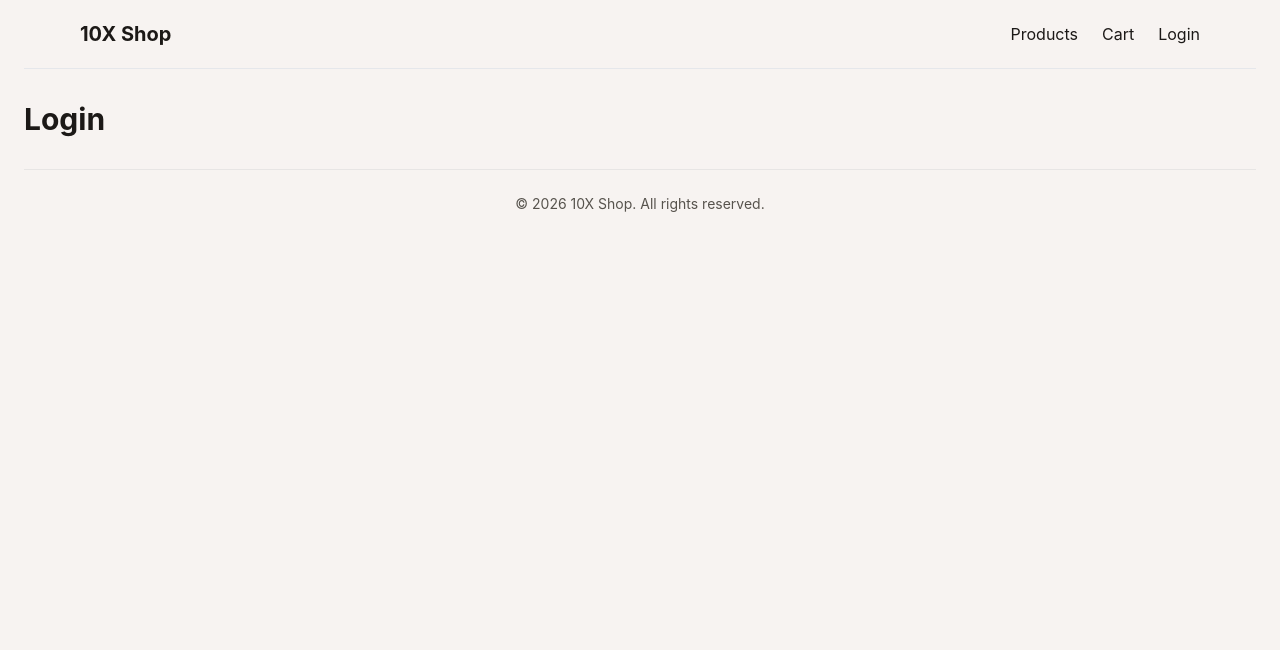
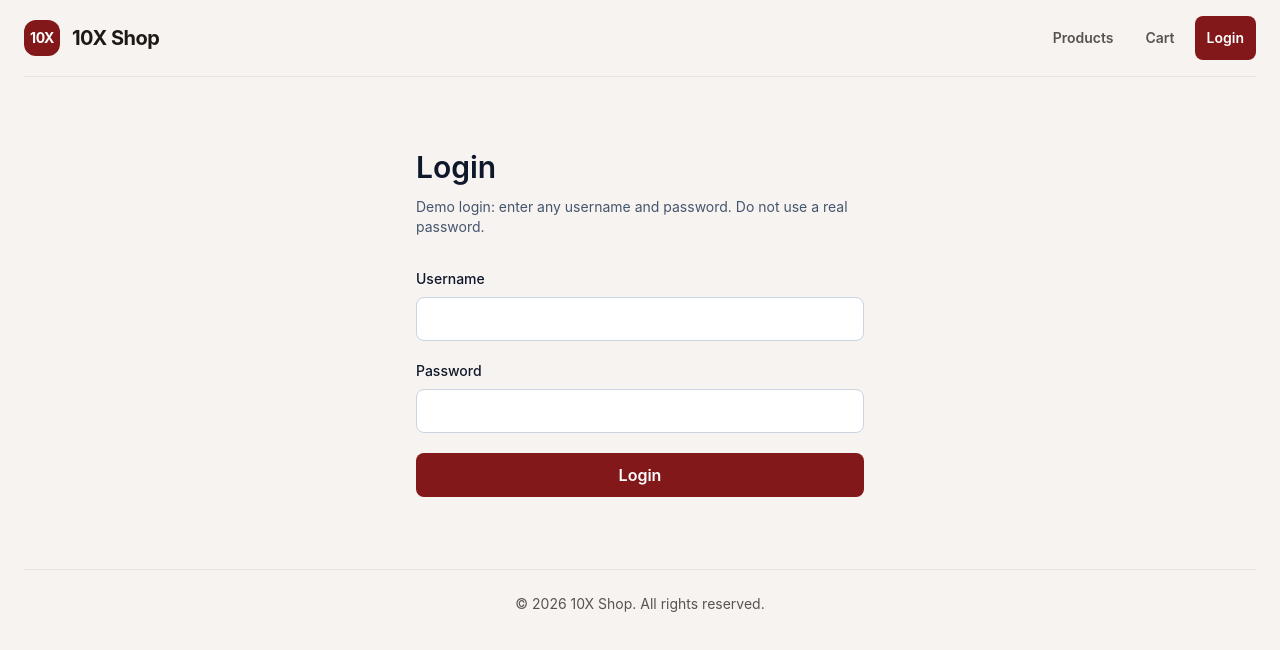
Before and after one commit to maribostashvili-93/10x-Shop_Mariami_Bostashvili, a React (Vite) app: page /login in a window 1280 px wide. Shown: the top 650 px of the page. Built offline with nearby package versions, Linux system fonts and the light colour scheme.

Commit message:
feat: add demo authentication and shared cart state

```diff
--- a/src/components/layout/Header.tsx
+++ b/src/components/layout/Header.tsx
@@ -1,19 +1,43 @@
-import { Link } from "react-router";
+import { NavLink } from "react-router";
+import { useAuth } from "../../hooks/useAuth";
+
+const links = [
+  { to: "/", label: "Products", end: true },
+  { to: "/cart", label: "Cart", end: false },
+];
 
 function Header() {
+  const { user, logout } = useAuth();
+
   return (
-    <header className="border-b border-gray-200">
-      <div className="mx-auto flex max-w-6xl items-center justify-between px-4 py-5">
-        <Link to="/" className="text-xl font-bold">
-          10X Shop
-        </Link>
-
-        <nav className="flex gap-6" aria-label="Main navigation">
-          <Link to="/">Products</Link>
-          <Link to="/cart">Cart</Link>
-          <Link to="/login">Login</Link>
-        </nav>
-      </div>
+    <header className="flex flex-wrap items-center justify-between gap-x-6 gap-y-2 border-b border-stone-200 py-4">
+      <NavLink to="/" className="flex min-h-11 items-center gap-3 text-xl font-bold tracking-tight text-stone-900 focus-visible:outline-2 focus-visible:outline-red-900">
+        <span aria-hidden="true" className="flex size-9 items-center justify-center rounded-xl bg-red-900 text-sm text-white">10X</span>
+        10X Shop
+      </NavLink>
+      <nav aria-label="Main navigation" className="flex flex-wrap gap-1 sm:gap-2">
+        {links.map(({ to, label, end }) => (
+          <NavLink key={to} to={to} end={end} className={({ isActive }) => `flex min-h-11 items-center rounded-lg px-3 text-sm font-semibold transition-colors focus-visible:outline-2 focus-visible:outline-offset-2 focus-visible:outline-red-900 ${isActive ? "bg-red-900 text-white" : "text-stone-600 hover:bg-red-50 hover:text-red-900"}`}>
+            {label}
+          </NavLink>
+        ))}
+        {user ? (
+          <button
+            type="button"
+            onClick={logout}
+            className="min-h-11 rounded-lg px-3 text-sm font-semibold text-red-900 transition-colors hover:bg-red-50 focus-visible:outline-2 focus-visible:outline-offset-2 focus-visible:outline-red-900"
+          >
+            Logout
+          </button>
+        ) : (
+          <NavLink
+            to="/login"
+            className={({ isActive }) => `flex min-h-11 items-center rounded-lg px-3 text-sm font-semibold transition-colors focus-visible:outline-2 focus-visible:outline-offset-2 focus-visible:outline-red-900 ${isActive ? "bg-red-900 text-white" : "text-stone-600 hover:bg-red-50 hover:text-red-900"}`}
+          >
+            Login
+          </NavLink>
+        )}
+      </nav>
     </header>
   );
 }
--- a/src/context/AuthContext.tsx
+++ b/src/context/AuthContext.tsx
@@ -0,0 +1,23 @@
+import { useState, type ReactNode } from "react";
+import type { User } from "../types/user";
+import { AuthContext } from "./auth-context";
+
+export function AuthProvider({ children }: { children: ReactNode }) {
+  const [user, setUser] = useState<User | null>(null);
+
+  function login(username: string) {
+    const trimmedUsername = username.trim();
+    if (!trimmedUsername) return;
+    setUser({ username: trimmedUsername });
+  }
+
+  function logout() {
+    setUser(null);
+  }
+
+  return (
+    <AuthContext.Provider value={{ user, login, logout }}>
+      {children}
+    </AuthContext.Provider>
+  );
+}
--- /dev/null
+++ b/src/context/CartProvider.tsx
@@ -0,0 +1,50 @@
+import { useState, type ReactNode } from "react";
+import type { Product } from "../types/product";
+import type { CartItem } from "../types/cart";
+import { CartContext } from "./cart-context";
+
+export function CartProvider({ children }: { children: ReactNode }) {
+  const [items, setItems] = useState<CartItem[]>([]);
+
+  function addToCart(product: Product, quantity: number) {
+    if (!Number.isInteger(quantity) || quantity < 1 || product.stock < 1) return;
+
+    setItems((currentItems) => {
+      const existingItem = currentItems.find((item) => item.product.id === product.id);
+
+      if (existingItem) {
+        return currentItems.map((item) =>
+          item.product.id === product.id
+            ? { ...item, quantity: Math.min(item.quantity + quantity, item.product.stock) }
+            : item
+        );
+      }
+
+      return [...currentItems, { product, quantity: Math.min(quantity, product.stock) }];
+    });
+  }
+
+  function removeFromCart(id: number) {
+    setItems((currentItems) => currentItems.filter((item) => item.product.id !== id));
+  }
+
+  function setQuantity(id: number, quantity: number) {
+    if (!Number.isInteger(quantity) || quantity < 1) return;
+
+    setItems((currentItems) => currentItems.map((item) =>
+      item.product.id === id
+        ? { ...item, quantity: Math.min(quantity, item.product.stock) }
+        : item
+    ));
+  }
+
+  function clearCart() {
+    setItems([]);
+  }
+
+  return (
+    <CartContext.Provider value={{ items, addToCart, removeFromCart, setQuantity, clearCart }}>
+      {children}
+    </CartContext.Provider>
+  );
+}
--- /dev/null
+++ b/src/context/auth-context.ts
@@ -0,0 +1,10 @@
+import { createContext } from "react";
+import type { User } from "../types/user";
+
+type AuthContextValue = {
+  user: User | null;
+  login: (username: string) => void;
+  logout: () => void;
+};
+
+export const AuthContext = createContext<AuthContextValue | undefined>(undefined);
--- /dev/null
+++ b/src/context/cart-context.ts
@@ -0,0 +1,15 @@
+import { createContext } from "react";
+import type { Product } from "../types/product";
+import type { CartItem } from "../types/cart";
+
+type CartContextValue = {
+  items: CartItem[];
+  addToCart: (product: Product, quantity: number) => void;
+  removeFromCart: (id: number) => void;
+  setQuantity: (id: number, quantity: number) => void;
+  clearCart: () => void;
+};
+
+export const CartContext = createContext<CartContextValue | undefined>(
+  undefined,
+);
--- a/src/hooks/useAuth.ts
+++ b/src/hooks/useAuth.ts
@@ -0,0 +1,10 @@
+import { useContext } from "react";
+import { AuthContext } from "../context/auth-context";
+
+export function useAuth() {
+  const context = useContext(AuthContext);
+  if (context === undefined) {
+    throw new Error("useAuth must be used within AuthProvider");
+  }
+  return context;
+}
--- a/src/hooks/useCart.ts
+++ b/src/hooks/useCart.ts
@@ -0,0 +1,12 @@
+import { useContext } from "react";
+import { CartContext } from "../context/cart-context";
+
+export function useCart() {
+  const context = useContext(CartContext);
+
+  if (context === undefined) {
+    throw new Error("useCart must be used within CartProvider");
+  }
+
+  return context;
+}
--- a/src/main.tsx
+++ b/src/main.tsx
@@ -3,11 +3,17 @@ import { createRoot } from 'react-dom/client'
 import { BrowserRouter } from 'react-router'
 import './index.css'
 import App from './App.tsx'
+import { AuthProvider } from './context/AuthContext'
+import { CartProvider } from './context/CartProvider'
 
 createRoot(document.getElementById('root')!).render(
   <StrictMode>
     <BrowserRouter>
-     <App />
+      <AuthProvider>
+        <CartProvider>
+          <App />
+        </CartProvider>
+      </AuthProvider>
      </BrowserRouter>
 
   </StrictMode>,
--- a/src/pages/LoginPage.tsx
+++ b/src/pages/LoginPage.tsx
@@ -1,5 +1,97 @@
+import { useState, type FormEvent } from "react";
+import { useLocation, useNavigate } from "react-router";
+import { useAuth } from "../hooks/useAuth";
+
 function LoginPage() {
-  return <h1 className="text-3xl font-bold">Login</h1>
+  const [username, setUsername] = useState("");
+  const [password, setPassword] = useState("");
+  const [error, setError] = useState("");
+
+  const { login } = useAuth();
+  const navigate = useNavigate();
+  const location = useLocation();
+
+  function handleSubmit(event: FormEvent<HTMLFormElement>) {
+    event.preventDefault();
+
+    if (!username.trim() || !password.trim()) {
+      setError("Please enter your username and password.");
+      return;
+    }
+
+    setError("");
+    login(username);
+
+    const destination =
+      location.state?.from === "/checkout" ? "/checkout" : "/";
+
+    navigate(destination, { replace: true });
+  }
+
+  return (
+    <section className="mx-auto max-w-md py-10">
+      <h1 className="text-3xl font-semibold text-slate-900">Login</h1>
+
+      <p className="mt-3 text-sm text-slate-600">
+        Demo login: enter any username and password. Do not use a real password.
+      </p>
+
+      <form onSubmit={handleSubmit} noValidate className="mt-8 space-y-5">
+        <div>
+          <label
+            htmlFor="username"
+            className="mb-2 block text-sm font-medium text-slate-900"
+          >
+            Username
+          </label>
+
+          <input
+            id="username"
+            name="username"
+            type="text"
+            autoComplete="username"
+            required
+            value={username}
+            onChange={(event) => setUsername(event.target.value)}
+            className="min-h-11 w-full rounded-lg border border-slate-300 bg-white px-3 text-slate-900 focus-visible:outline-2 focus-visible:outline-offset-2 focus-visible:outline-red-900"
+          />
+        </div>
+
+        <div>
+          <label
+            htmlFor="password"
+            className="mb-2 block text-sm font-medium text-slate-900"
+          >
+            Password
+          </label>
+
+          <input
+            id="password"
+            name="password"
+            type="password"
+            autoComplete="current-password"
+            required
+            value={password}
+            onChange={(event) => setPassword(event.target.value)}
+            className="min-h-11 w-full rounded-lg border border-slate-300 bg-white px-3 text-slate-900 focus-visible:outline-2 focus-visible:outline-offset-2 focus-visible:outline-red-900"
+          />
+        </div>
+
+        {error && (
+          <p role="alert" className="text-sm text-red-800">
+            {error}
+          </p>
+        )}
+
+        <button
+          type="submit"
+          className="min-h-11 w-full rounded-lg bg-red-900 px-4 font-semibold text-white transition-colors hover:bg-red-950 focus-visible:outline-2 focus-visible:outline-offset-2 focus-visible:outline-red-900"
+        >
+          Login
+        </button>
+      </form>
+    </section>
+  );
 }
 
-export default LoginPage
+export default LoginPage;
--- a/src/types/cart.ts
+++ b/src/types/cart.ts
@@ -0,0 +1,6 @@
+import type { Product } from "./product";
+
+export type CartItem = {
+  product: Product;
+  quantity: number;
+};
--- a/src/types/user.ts
+++ b/src/types/user.ts
@@ -0,0 +1,3 @@
+export type User = {
+  username: string;
+};
```
Also changed, not shown: src/context/CartContext.tsx (deleted).
